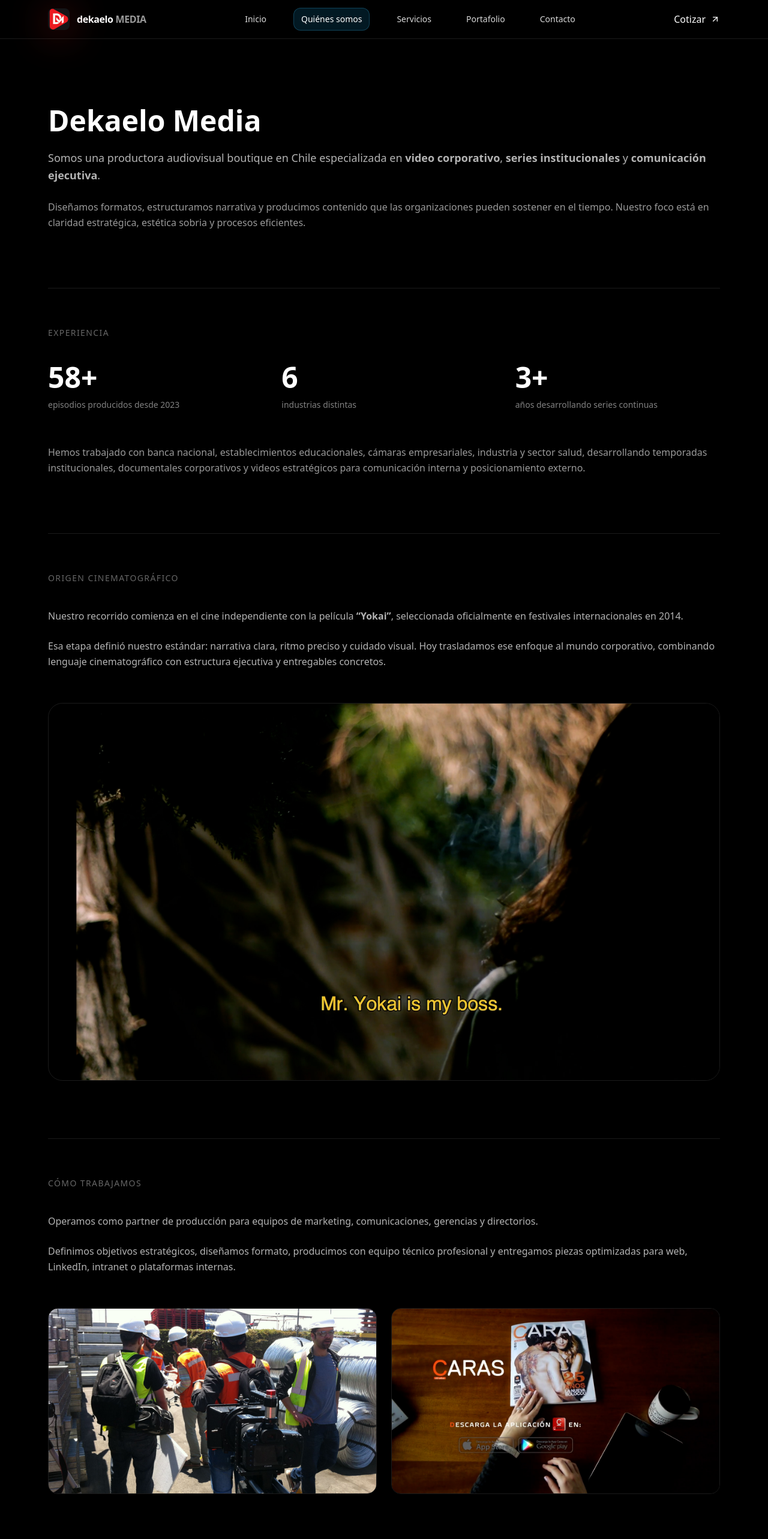
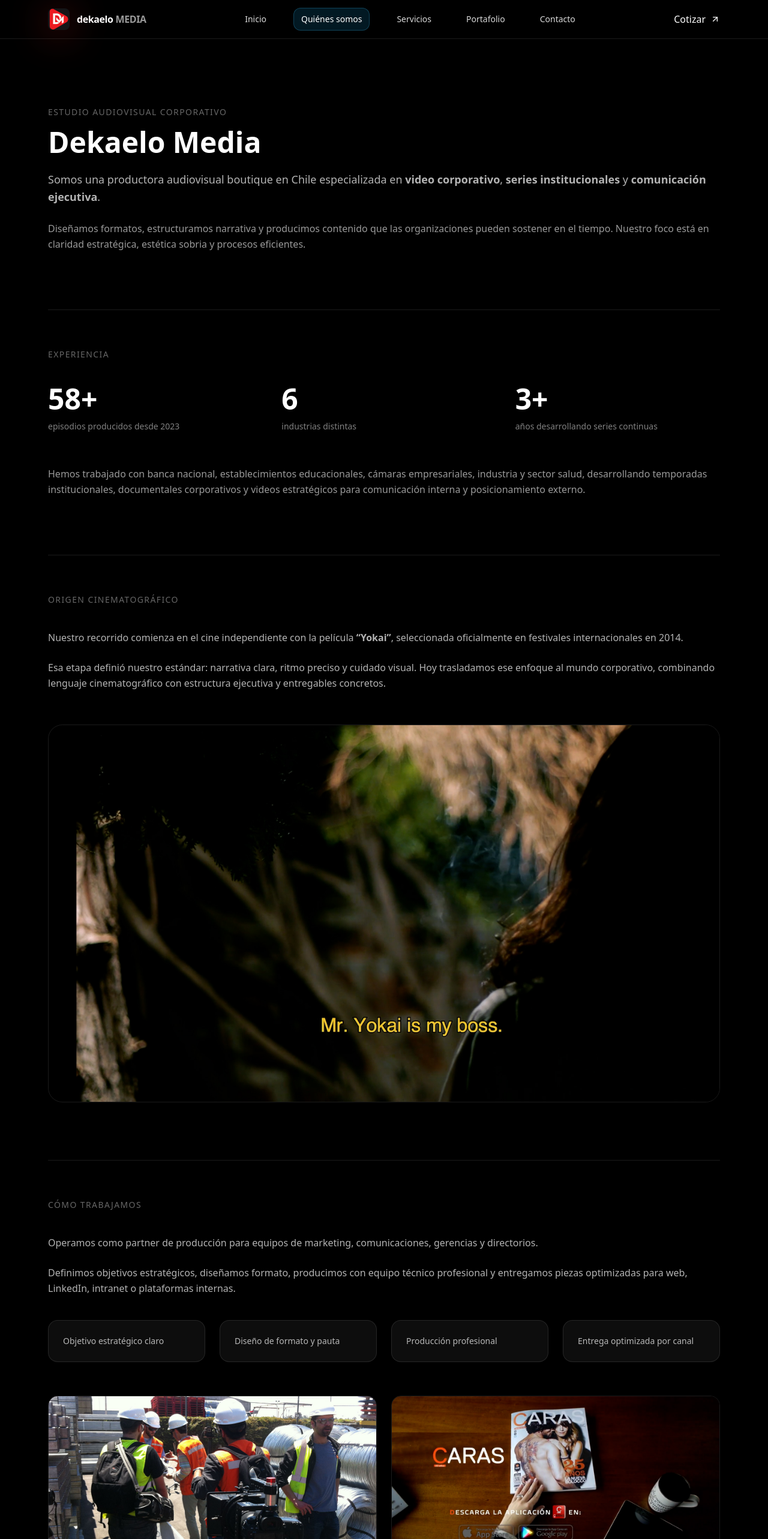
Before and after one commit to TronxGroup/Dekaelo-Media, a Next.js app: page /quienes-somos in a window 1280 px wide. Shown: the top 2566 px of the page at 60% size. Built offline with nearby package versions, Linux system fonts and the light colour scheme.

Commit message:
Update page.tsx

```diff
--- a/app/quienes-somos/page.tsx
+++ b/app/quienes-somos/page.tsx
@@ -32,26 +32,27 @@ export const metadata: Metadata = {
 export default function Page() {
   return (
     <main className="bg-black text-white">
-
       <section className="container max-w-5xl py-28">
-
         {/* HERO */}
         <header>
-          <h1 className="text-4xl md:text-5xl font-semibold leading-tight">
+          <div className="text-sm uppercase tracking-widest text-white/40">
+            Estudio audiovisual corporativo
+          </div>
+
+          <h1 className="mt-4 text-4xl md:text-5xl font-semibold leading-tight">
             Dekaelo Media
           </h1>
 
           <p className="mt-6 text-lg text-white/70 leading-relaxed">
             Somos una productora audiovisual boutique en Chile especializada en
-            <strong> video corporativo</strong>,
-            <strong> series institucionales</strong> y
-            <strong> comunicación ejecutiva</strong>.
+            <strong> video corporativo</strong>, <strong>series institucionales</strong> y{" "}
+            <strong>comunicación ejecutiva</strong>.
           </p>
 
           <p className="mt-6 text-white/60 leading-relaxed">
             Diseñamos formatos, estructuramos narrativa y producimos contenido
-            que las organizaciones pueden sostener en el tiempo.
-            Nuestro foco está en claridad estratégica, estética sobria y procesos eficientes.
+            que las organizaciones pueden sostener en el tiempo. Nuestro foco está
+            en claridad estratégica, estética sobria y procesos eficientes.
           </p>
         </header>
 
@@ -116,7 +117,6 @@ export default function Page() {
               width={1200}
               height={700}
               className="rounded-3xl border border-white/10 object-cover"
-              priority
             />
           </div>
         </section>
@@ -137,6 +137,22 @@ export default function Page() {
             equipo técnico profesional y entregamos piezas optimizadas para web,
             LinkedIn, intranet o plataformas internas.
           </p>
+
+          {/* Mini bullets (escaneo rápido) */}
+          <div className="mt-10 grid md:grid-cols-4 gap-6 text-sm text-white/70">
+            <div className="rounded-2xl border border-white/10 bg-white/5 p-6">
+              Objetivo estratégico claro
+            </div>
+            <div className="rounded-2xl border border-white/10 bg-white/5 p-6">
+              Diseño de formato y pauta
+            </div>
+            <div className="rounded-2xl border border-white/10 bg-white/5 p-6">
+              Producción profesional
+            </div>
+            <div className="rounded-2xl border border-white/10 bg-white/5 p-6">
+              Entrega optimizada por canal
+            </div>
+          </div>
 
           <div className="my-14 grid md:grid-cols-2 gap-6">
             <Image
@@ -208,14 +224,22 @@ export default function Page() {
             Si tu empresa necesita producir un video corporativo o desarrollar una serie institucional, conversemos.
           </h2>
 
-          <Link
-            href="/contacto"
-            className="border border-white/30 px-8 py-3 text-sm hover:bg-white hover:text-black transition"
-          >
-            Contactar
-          </Link>
+          <div className="flex flex-col sm:flex-row gap-4 justify-center">
+            <Link
+              href="/video-corporativo"
+              className="border border-white/30 px-8 py-3 text-sm hover:bg-white hover:text-black transition"
+            >
+              Solicitar propuesta
+            </Link>
+
+            <Link
+              href="/contacto"
+              className="border border-white/10 bg-white/5 px-8 py-3 text-sm text-white/80 hover:bg-white/10 transition"
+            >
+              Contacto directo
+            </Link>
+          </div>
         </section>
-
       </section>
     </main>
   );
```
